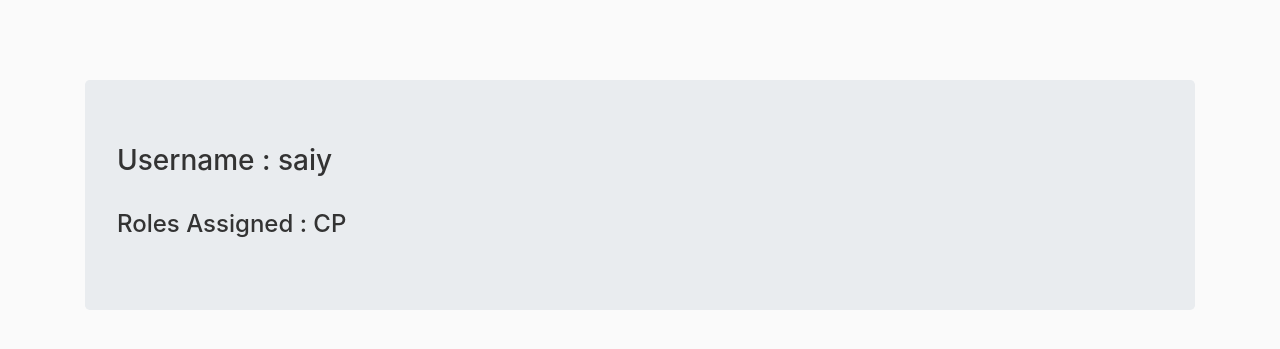
After one commit to sayalideo/RBAC-Implementation, a Flask app: page /add_roles/1 in a window 1280 px wide. The commit adds this page. Shown: the top 349 px of the page. Run offline with Flask 2, Linux system fonts and the light colour scheme; a user stored in the database is signed in; data comes from the database, SQL or seed files in the repository; some libraries are stand-ins or nearby versions.

Commit message:
routes added in admin

```diff
--- a/rbac/forms.py
+++ b/rbac/forms.py
@@ -19,3 +19,7 @@ class LoginForm(FlaskForm):
     password = PasswordField('Password', validators=[DataRequired()])
     remember = BooleanField('Remember me')
     submit = SubmitField('Login')
+
+class AddRoleForm(FlaskForm):
+    name = StringField('Username', validators=[DataRequired(), Length(min=2, max=20)])
+    submit = SubmitField('Add Role')
--- a/rbac/routes.py
+++ b/rbac/routes.py
@@ -1,6 +1,6 @@
 from flask import render_template, flash, redirect, url_for, request
 from rbac import app, db, bcrypt
-from rbac.forms import RegistrationForm, LoginForm#, AddRoleForm
+from rbac.forms import RegistrationForm, LoginForm, AddRoleForm
 from rbac.models import User, Role, UserRoles
 from flask_login import login_user, current_user, logout_user, login_required
 
@@ -81,3 +81,21 @@ def delete_roles(id):
     db.session.delete(r)
     db.session.commit()
     return redirect(url_for('all_routes'))
+
+@app.route("/add_roles/<id>", methods=['GET','POST'])
+@login_required
+def add_roles(id):
+    form = AddRoleForm()
+    u = User.query.get(id)
+    if form.validate_on_submit():
+        r = Role.query.filter_by(name=form.name.data).first()
+        if r:
+            u.roles.append(r)
+            db.session.add(u)
+            db.session.commit()
+        return redirect(url_for('add_roles',id=id))
+
+    roles = []
+    for role in u.roles:
+        roles.append(role.name)
+    return render_template('add_roles.html',u=u,roles=roles)
--- /dev/null
+++ b/rbac/templates/add_roles.html
@@ -0,0 +1,11 @@
+{% extends "layout.html" %}
+{% block content %}
+    <div class="jumbotron">
+        <h3>Username : {{u.username}}</h3><br>
+        <h4>Roles Assigned :
+            {% for role in roles %}
+            {{ role }}
+            {% endfor %}
+        </h4>
+    </div>
+{% endblock content %}
--- a/rbac/templates/home.html
+++ b/rbac/templates/home.html
@@ -1,6 +1,7 @@
 {% extends "layout.html" %}
 {% block content %}
+<img src="../static/bar.png" alt=""> <br><br>
 <div>
-    <h1>WELCOME TO NSS</h1>
+    <h1>Welcome To National Service Scheme - NITK Portal</h1>
 </div>
 {% endblock content %}
```
Also changed, not shown: rbac/static/bar.png (added).
